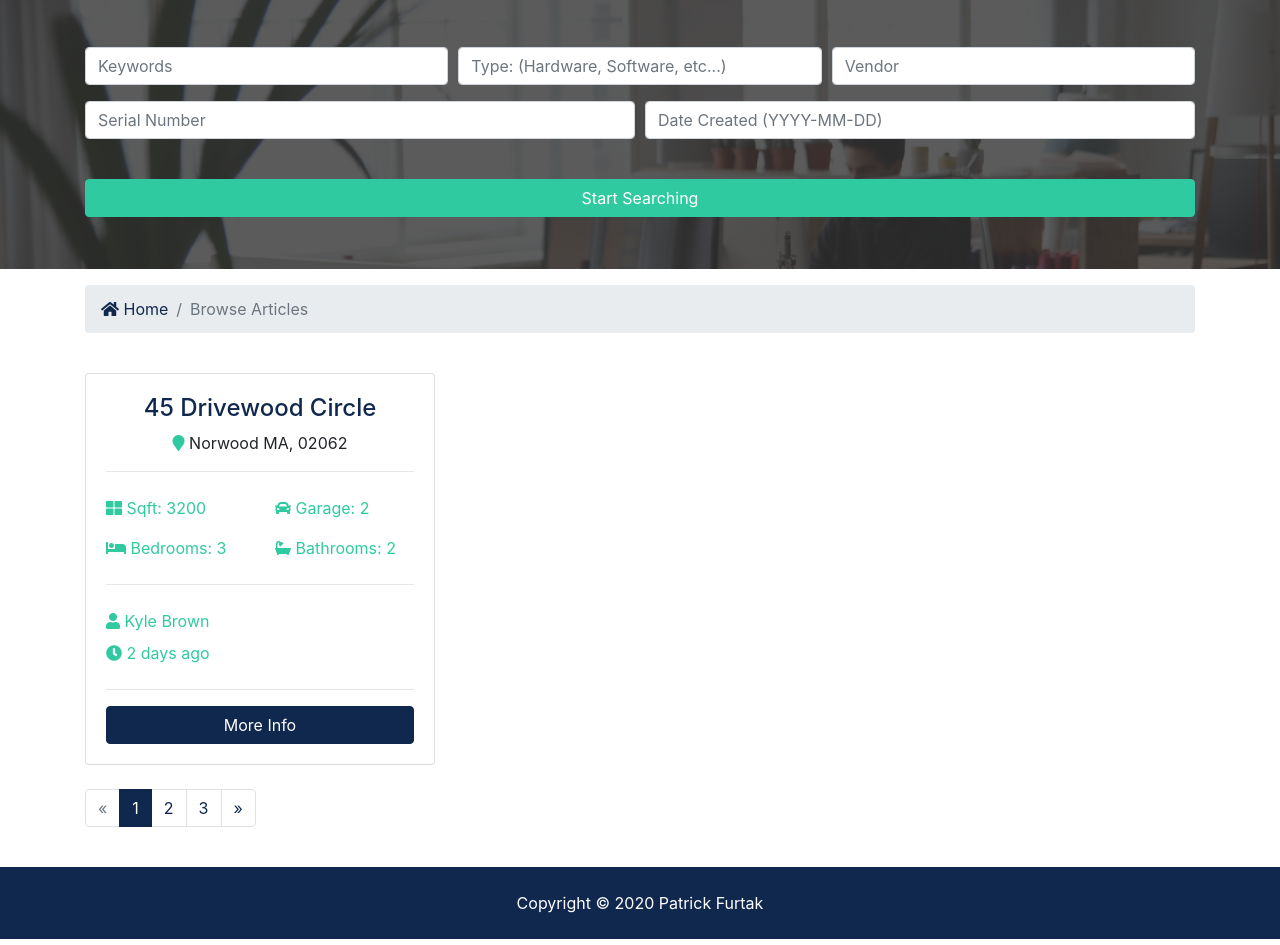
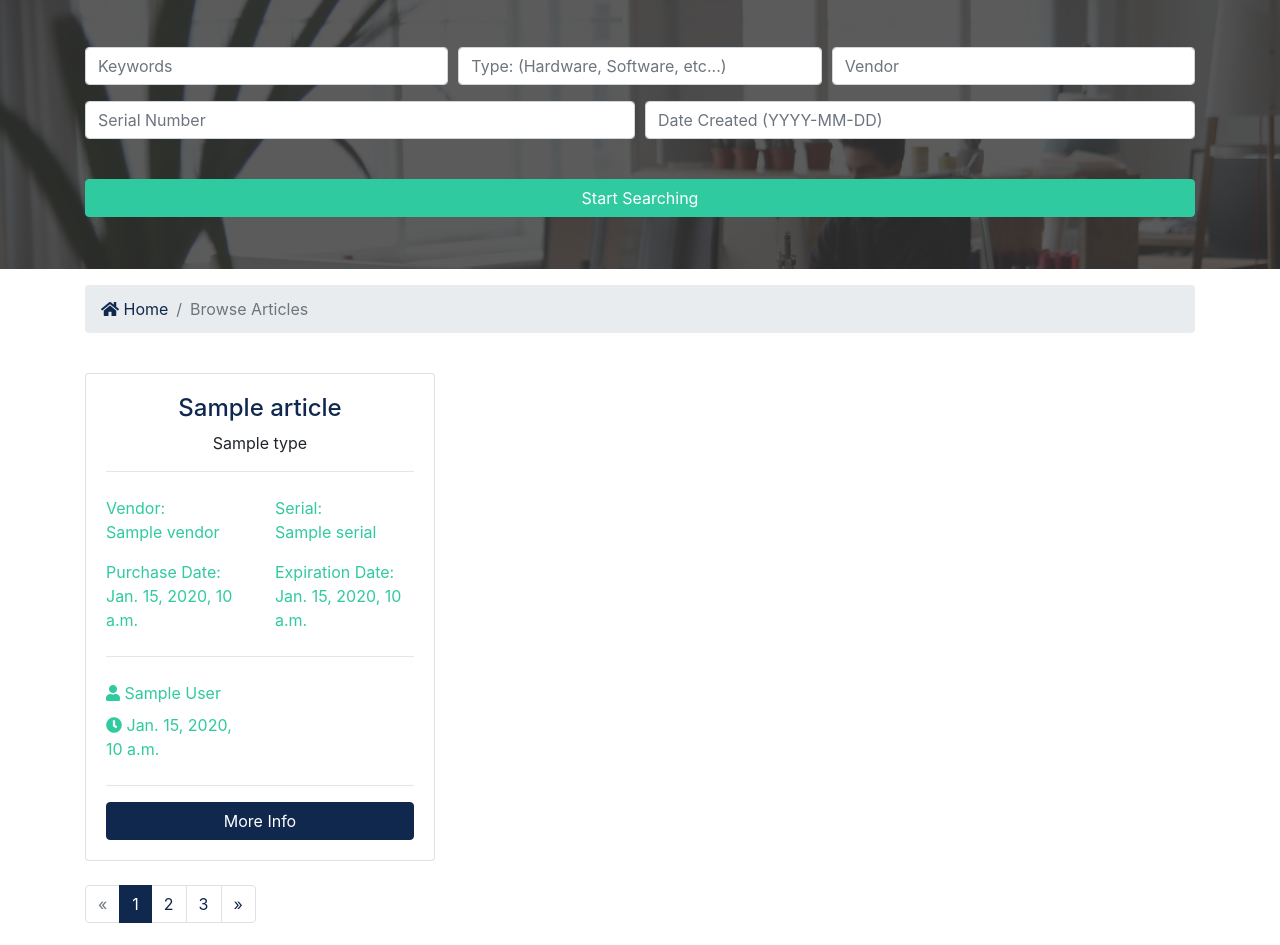
Before and after one commit to PFurtak/EnvEcho, a Django app: template templates/articles/articles.html in a window 1280 px wide. Shown: the part 57-1002 px from the top of the page. Run offline with Django 3.2, Linux system fonts and the light colour scheme; the template is opened without the code that fills it: most values are stand-ins (such as "Sample title", 1, 10 or a date in 2020); some libraries are stand-ins or nearby versions.

Commit message:
rendered data to cards on articles page

```diff
--- a/templates/articles/articles.html
+++ b/templates/articles/articles.html
@@ -91,29 +91,43 @@
         <div class="card listing-preview">
           <div class="card-body">
             <div class="listing-heading text-center">
-              <h4 class="text-primary">45 Drivewood Circle</h4>
+              <h4 class="text-primary">{{ article.title }}</h4>
               <p>
-                <i class="fas fa-map-marker text-secondary"></i> Norwood MA,
-                02062
+                {{ article.type }}
               </p>
             </div>
             <hr />
             <div class="row py-2 text-secondary">
               <div class="col-6">
-                <i class="fas fa-th-large"></i> Sqft: 3200
+                Vendor: <br />
+                {{ article.vendor }}
               </div>
-              <div class="col-6"><i class="fas fa-car"></i> Garage: 2</div>
+              <div class="col-6">
+                Serial: <br />
+                {{ article.serial }}
+              </div>
             </div>
             <div class="row py-2 text-secondary">
-              <div class="col-6"><i class="fas fa-bed"></i> Bedrooms: 3</div>
-              <div class="col-6"><i class="fas fa-bath"></i> Bathrooms: 2</div>
+              <div class="col-6">
+                Purchase Date: <br />
+                {{ article.purchase_date }}
+              </div>
+              <div class="col-6">
+                Expiration Date: <br />
+                {{ article.expire_date }}
+              </div>
             </div>
             <hr />
             <div class="row py-2 text-secondary">
-              <div class="col-12"><i class="fas fa-user"></i> Kyle Brown</div>
+              <div class="col-12">
+                <i class="fas fa-user"></i>
+                {{ article.tech.first_name }} {{ article.tech.last_name }}
+              </div>
             </div>
             <div class="row text-secondary pb-2">
-              <div class="col-6"><i class="fas fa-clock"></i> 2 days ago</div>
+              <div class="col-6">
+                <i class="fas fa-clock"></i> {{ article.create_date }}
+              </div>
             </div>
             <hr />
             <a href="listing.html" class="btn btn-primary btn-block"
```
